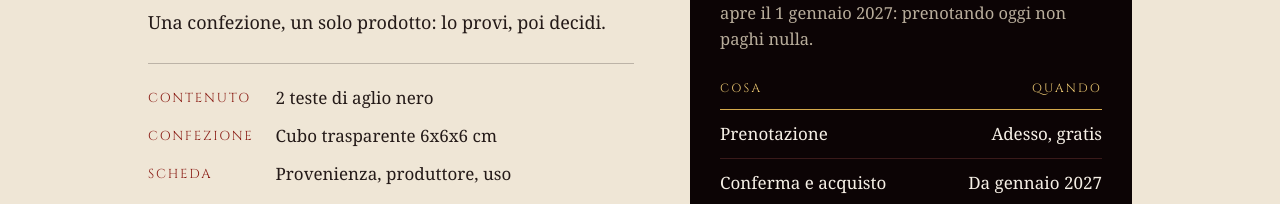
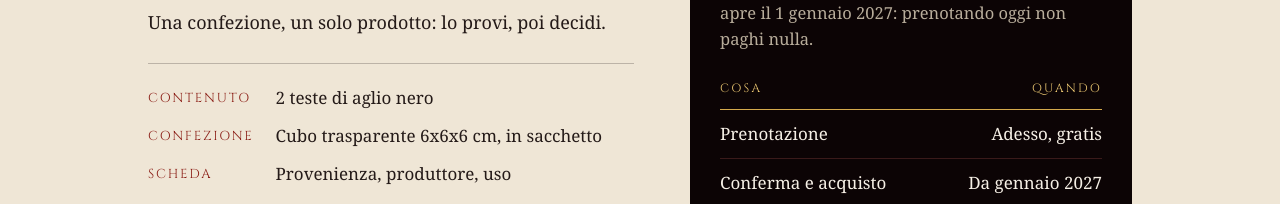
Before and after one commit to lucascainelli/aglioteca, a plain HTML site: page aglio-nero.html in a window 1280 px wide. Shown: the part 1050-1254 px from the top of the page. Drawn offline with Linux system fonts and the light colour scheme.

Commit message:
Aglio nero: cubo in sacchetto
Co-Authored-By: Claude Sonnet 5.5 <noreply@anthropic.com>
Claude-Session: https://claude.ai/code/session_01CFmT322C8WQQT4v59TdW7q

```diff
--- a/aglio-nero.html
+++ b/aglio-nero.html
@@ -189,7 +189,7 @@
           <p>Una confezione, un solo prodotto: lo provi, poi decidi.</p>
           <dl>
             <dt>Contenuto</dt><dd>2 teste di aglio nero</dd>
-            <dt>Confezione</dt><dd>Cubo trasparente 6x6x6 cm</dd>
+            <dt>Confezione</dt><dd>Cubo trasparente 6x6x6 cm, in sacchetto</dd>
             <dt>Scheda</dt><dd>Provenienza, produttore, uso</dd>
             <dt>Spedizione</dt><dd>Inclusa nel prezzo</dd>
           </dl>
```
